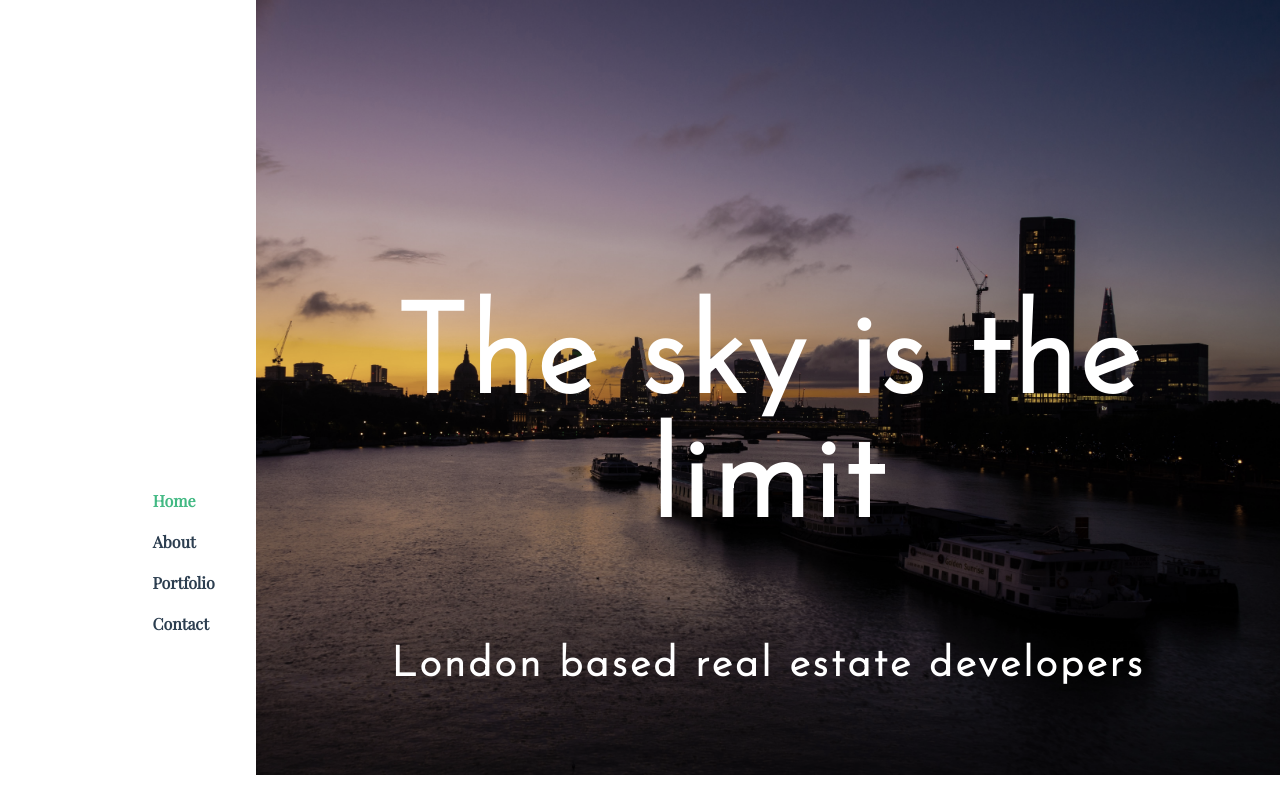
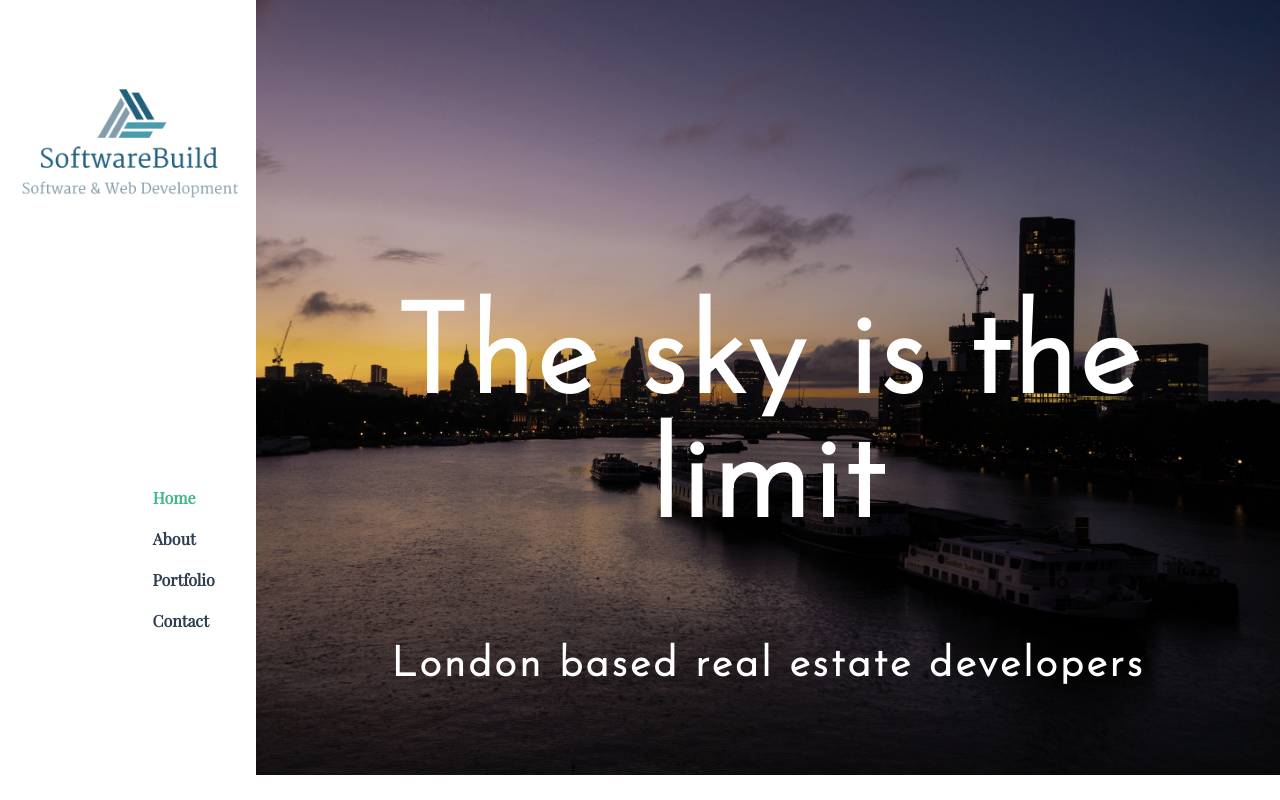
Before and after one commit to chs242/the-edewater-group, a Vue app: page /contact in a window 1280 px wide. Built offline with nearby package versions, Linux system fonts and the light colour scheme.

Commit message:
latest commit

```diff
--- a/src/App.vue
+++ b/src/App.vue
@@ -1,7 +1,7 @@
 <template>
   <div id="app">
     <div id="nav">
-      <div class="logo"></div>
+      <div class="logo-wrapper"><img src="../public/assets/SmallLogo.png" alt=""></div>
       <router-link to="/">Home</router-link>
       <router-link to="/about">About</router-link>
       <router-link to="/portfolio">Portfolio</router-link>
@@ -56,8 +56,13 @@
   color: #42b983;
 }
 
-.logo{
-  height: 60%;
+.logo-wrapper{
+  height: 50%;
   width: 100%;
+  padding-top: 30%;
+}
+
+img{
+  width: 86%;
 }
 </style>
```
